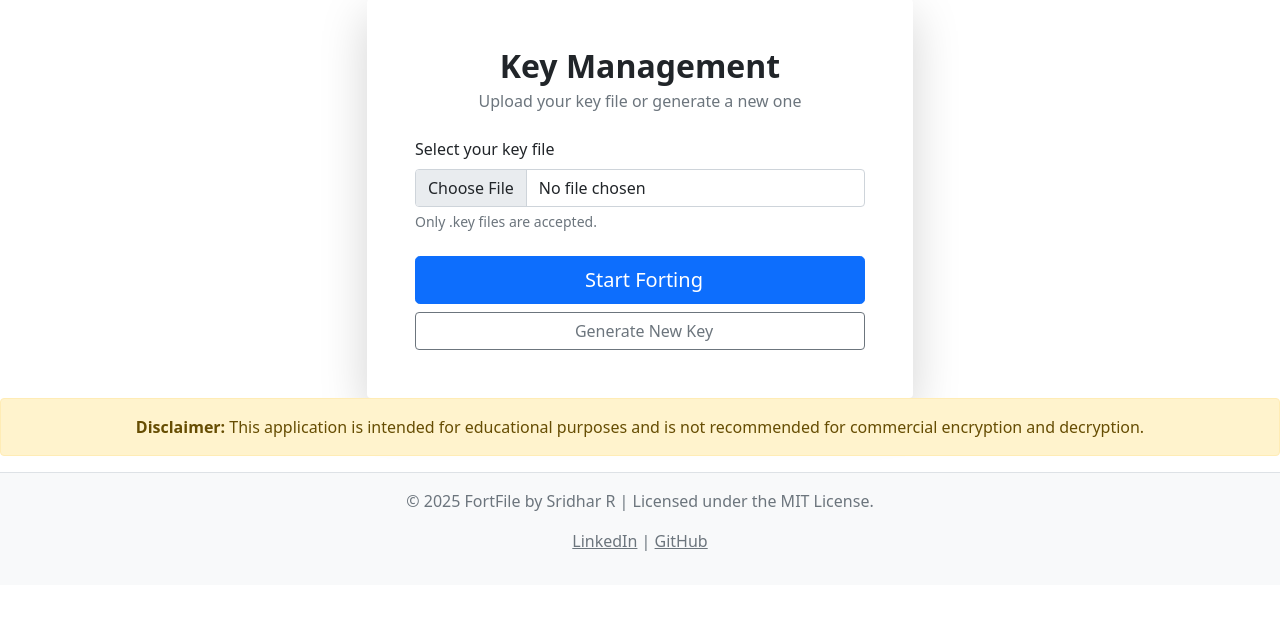
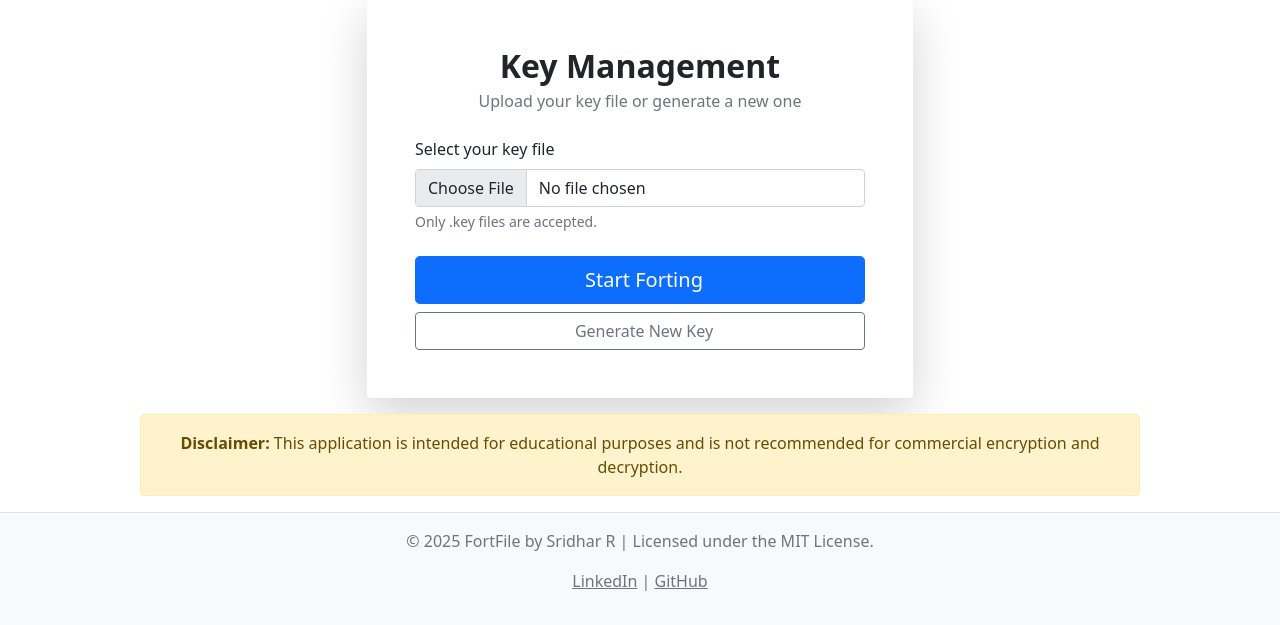
Before and after one commit to Sridh4r/file-encryption-tool, a Flask app: page / in a window 1280 px wide. Shown: the part 276-901 px from the top of the page. Before the commit the page ends 827 px from the top, so only its background shows below. Run offline with Flask 3, Linux system fonts and the light colour scheme.

Commit message:
improved ui

```diff
--- a/templates/key.html
+++ b/templates/key.html
@@ -45,7 +45,10 @@
         </div>
     </div>
 </div>
-<p class="alert alert-warning text-center"><strong>Disclaimer:</strong> This application is intended for educational purposes and is not recommended for commercial encryption and decryption.</p>
+<div class="container" style="max-width: 80%;">
+    <p class="alert alert-warning text-center mt-3"><strong>Disclaimer:</strong> This application is intended for educational purposes and is not recommended for commercial encryption and decryption.</p>
+</div>
+
 
 
 {% endblock %}
```
